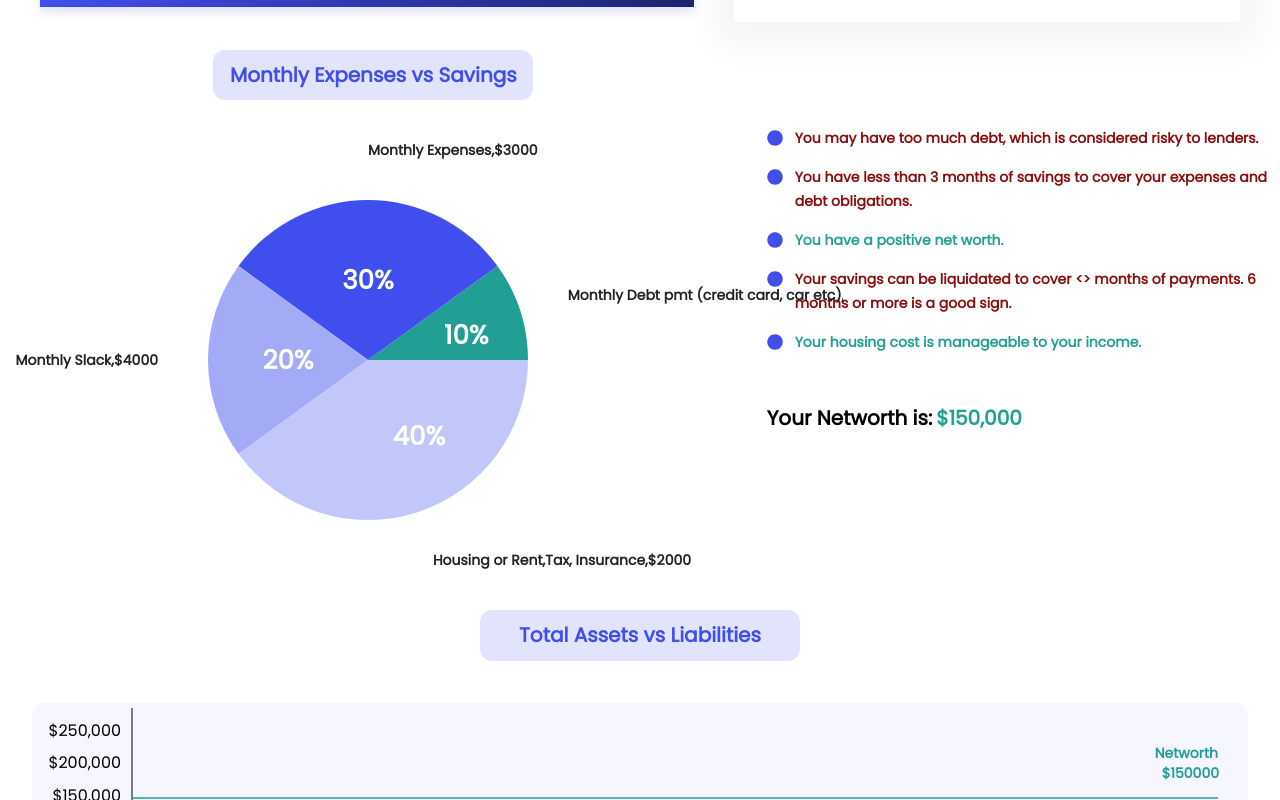
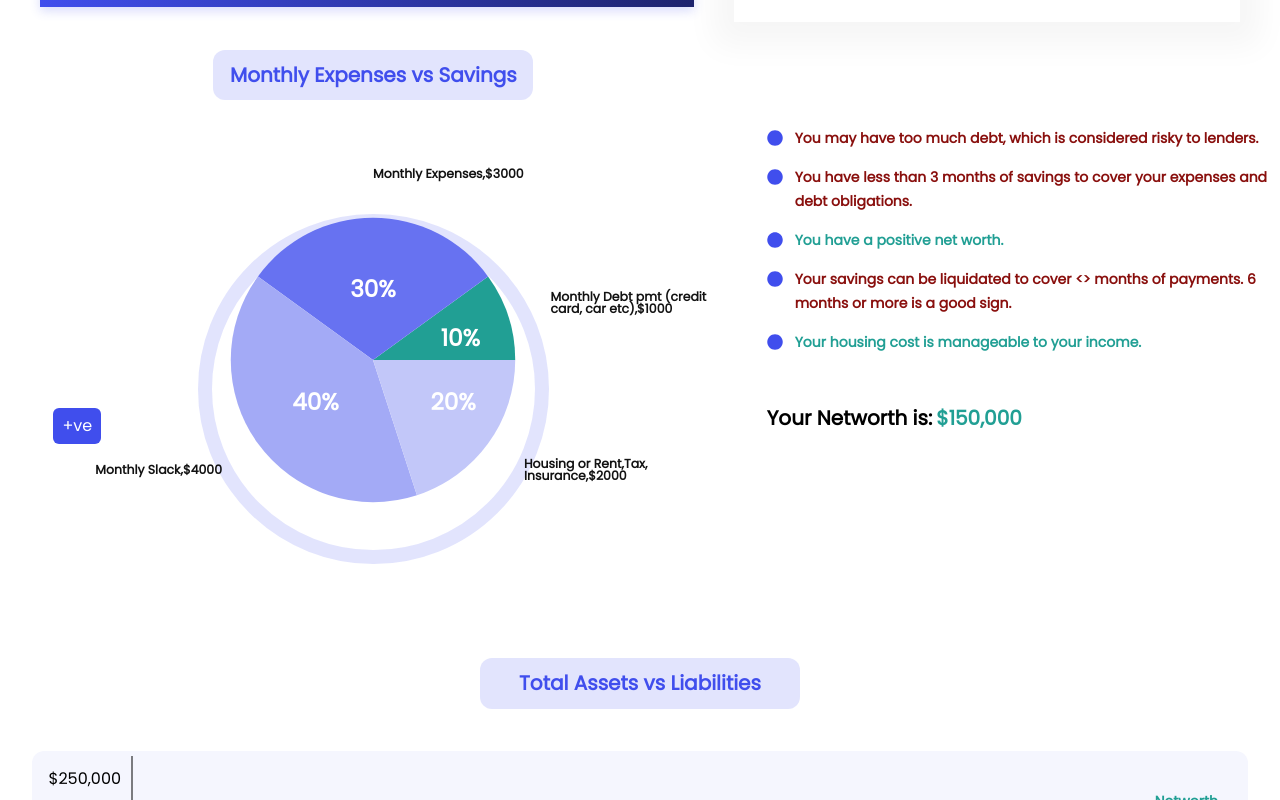
Before and after one commit to MAhmedSid/FinanceCheckupPage, a React (Vite) app: page / in a window 1280 px wide. Shown: the part 780-1580 px from the top of the page. Built offline with nearby package versions, Linux system fonts and the light colour scheme.

Commit message:
pie chart completed

```diff
--- a/src/components/Charts/PieChart.jsx
+++ b/src/components/Charts/PieChart.jsx
@@ -1,11 +1,11 @@
-import React from "react";
+import React,{useRef,useState,useEffect} from "react";
 import { ResponsiveContainer, PieChart, Pie, Cell, LabelList } from "recharts";
 
 const data = [
   { name: "Monthly Debt pmt (credit card, car etc),$1000", value: 10 },
   { name: "Monthly Expenses,$3000", value: 30 },
-  { name: "Monthly Slack,$4000", value: 20 },
-  { name: "Housing or Rent,Tax, Insurance,$2000", value: 40 },
+  { name: "Monthly Slack,$4000", value: 40 },
+  { name: "Housing or Rent,Tax, Insurance,$2000", value: 20 },
 ];
 
 const renderInsideLabel = ({
@@ -34,13 +34,24 @@ const renderInsideLabel = ({
   );
 };
 
-const COLORS = ["#219F94", "#404EED", "#a3aaf6", "#c2c7f9"];
+const COLORS = ["#219F94", "#6772f1", "#a3aaf6", "#c2c7f9"];
 
 const dataPieChart = () => {
+
   return (
-    <ResponsiveContainer width="99%" height="100%">
+    <>
+
+      <div  style={{ width: "100%", height: "100%" }}>
+        <ResponsiveContainer
+          width="100%"
+          height="100%"
+          minWidth={0}
+          minHeight={0}
+          aspect={16 / 9}
+        >
           <PieChart>
             <Pie
+              style={{ outline: "100px solid #121212" }}
               data={data}
               dataKey="value"
               nameKey="name"
@@ -52,30 +63,31 @@ const dataPieChart = () => {
               fontSize="14px"
               fontWeight="600"
               outerRadius={160}
-          style={{ lineHeight: "21px" }}
               color="#121212"
             >
               {data.map((entry, index) => (
+                <>
                   <Cell
                     key={`cell-${entry.name}`}
                     fill={COLORS[index % COLORS.length]}
                     style={{ outline: "none" }}
                   />
+                </>
               ))}
-
               <LabelList
-
-            className="label-list"
                 offset={50}
                 dataKey="name"
                 position="outside"
                 tickLine={false}
-            fill="#232323"
-
+                fill="#121212"
+                width={200}
+                style={{ lineHeight: "40px" }}
               />
             </Pie>
           </PieChart>
         </ResponsiveContainer>
+      </div>
+    </>
   );
 };
 
--- a/src/components/ComparisonC/index.jsx
+++ b/src/components/ComparisonC/index.jsx
@@ -4,7 +4,7 @@ import BarChart from "../Charts/BarChart"
 
 const ComparisonC = () => {
   return (
-    <div className='flex flex-col items-center mt-44'>
+    <div className='flex flex-col items-center mt-56'>
         <h2 className='w-80 h-[3.2rem] text-[#404EED] rounded-xl bg-[#404EED] bg-opacity-[15%] font-semibold text-xl leading-[30px] py-[10px] text-center '>Total Assets vs Liabilities</h2>
          <div className='h-[25rem] w-[95%] mt-[2.6rem] rounded-xl bg-[#404EED] bg-opacity-5'>
        <BarChart />
--- a/src/components/FinanceAnalysisC/index.jsx
+++ b/src/components/FinanceAnalysisC/index.jsx
@@ -1,8 +1,42 @@
-import React from "react";
+import React, { useRef, useState, useEffect } from "react";
 import PieChart from "../Charts/PieChart";
 import Remarks from "./Remarks";
 
 const Analysis = () => {
+
+
+
+  const [isPos, setIsPos] = useState(true)
+  const containerRef = useRef(null);
+  const [containerDimensions, setContainerDimensions] = useState({
+    width: 0,
+    height: 0,
+  });
+
+  const { width: containerWidth, height: containerHeight } =
+    containerDimensions;
+  const borderSize = Math.min(containerWidth, containerHeight) * 0.73;
+  const borderPosition = {
+    left: containerWidth / 2 - borderSize / 2,
+    top: containerHeight / 2 - borderSize / 2.4,
+  };
+  useEffect(() => {
+    const container = containerRef.current;
+    const { width, height } = container.getBoundingClientRect();
+    setContainerDimensions({ width, height });
+
+    const handleResize = () => {
+      const { width, height } = container.getBoundingClientRect();
+      setContainerDimensions({ width, height });
+    };
+    handleResize();
+
+    window.addEventListener("resize", handleResize);
+    return () => {
+      window.removeEventListener("resize", handleResize);
+    };
+  }, [borderSize]);
+
   return (
     <div className="flex flex-row">
       <div className="h-96 w-96 flex-[0.7] flex items-center flex-col">
@@ -10,10 +44,20 @@ const Analysis = () => {
           Monthly Expenses vs Savings
         </h2>
 
-        <div className="relative mt-5">
-          <div className=" h-[30rem] w-[60rem]">
-            <PieChart />
-          </div>
+        <div ref={containerRef} className="relative h-[30rem] w-[60rem] mt-5 ">
+          <button onClick={()=>{setIsPos(!isPos)}} className="z-10 absolute h-9 w-12 rounded-md bg-[#404EED] top-[18rem] left-[10rem]">
+            {isPos ? "+ve" : "-ve"}
+          </button>
+          <div
+            className="absolute border-opacity-[15%] border-[#404EED] border-[14px] rounded-full"
+            style={{
+              width: borderSize,
+              height: borderSize,
+              left: borderPosition.left,
+              top: borderPosition.top,
+            }}
+          />
+          <PieChart />
         </div>
       </div>
       <div className="flex-[0.5]  mt-[89px]">
--- a/src/index.css
+++ b/src/index.css
@@ -18,12 +18,6 @@ input[type=number] {
     outline: none;
   }
 
-  .label-list text{
-    max-width: 100px;
-    white-space: nowrap;
-    overflow: hidden;
-    text-overflow: ellipsis;
-  }
 
 @layer base {
     html {
```
Also changed, not shown: src/App.jsx (line endings or trailing spaces). Lines whose indentation alone changed are shown as unchanged.
